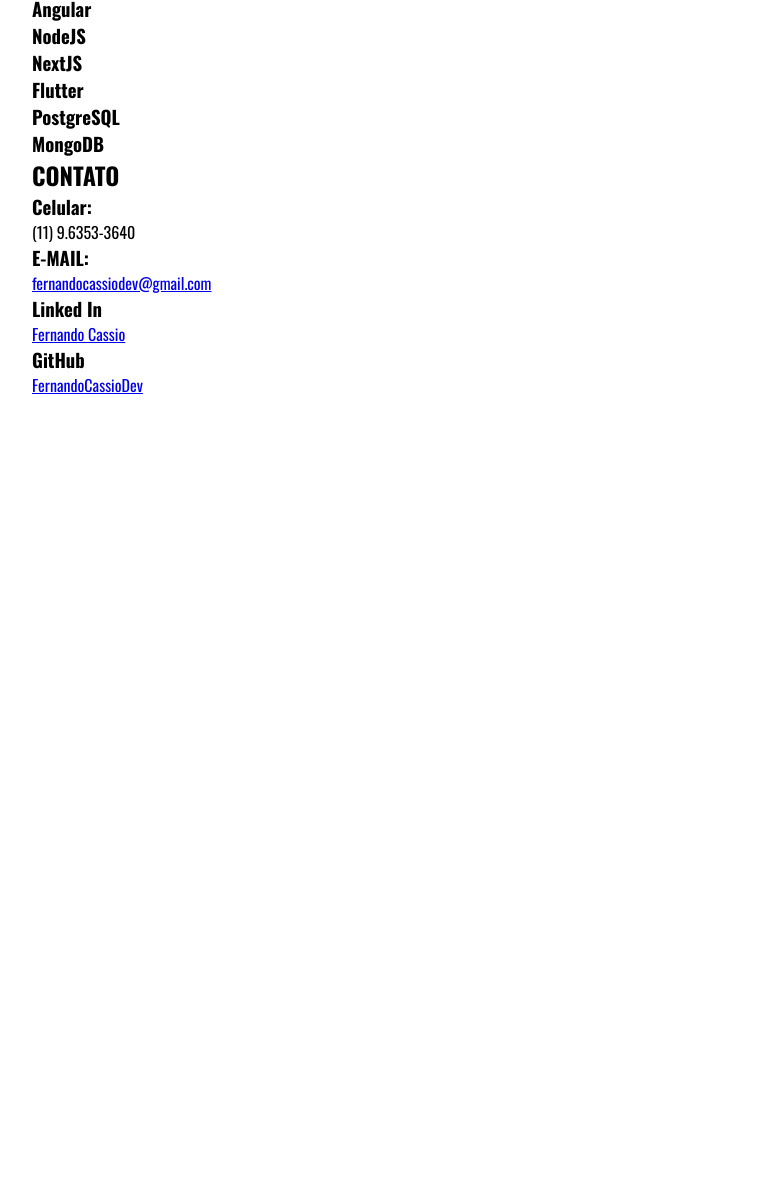
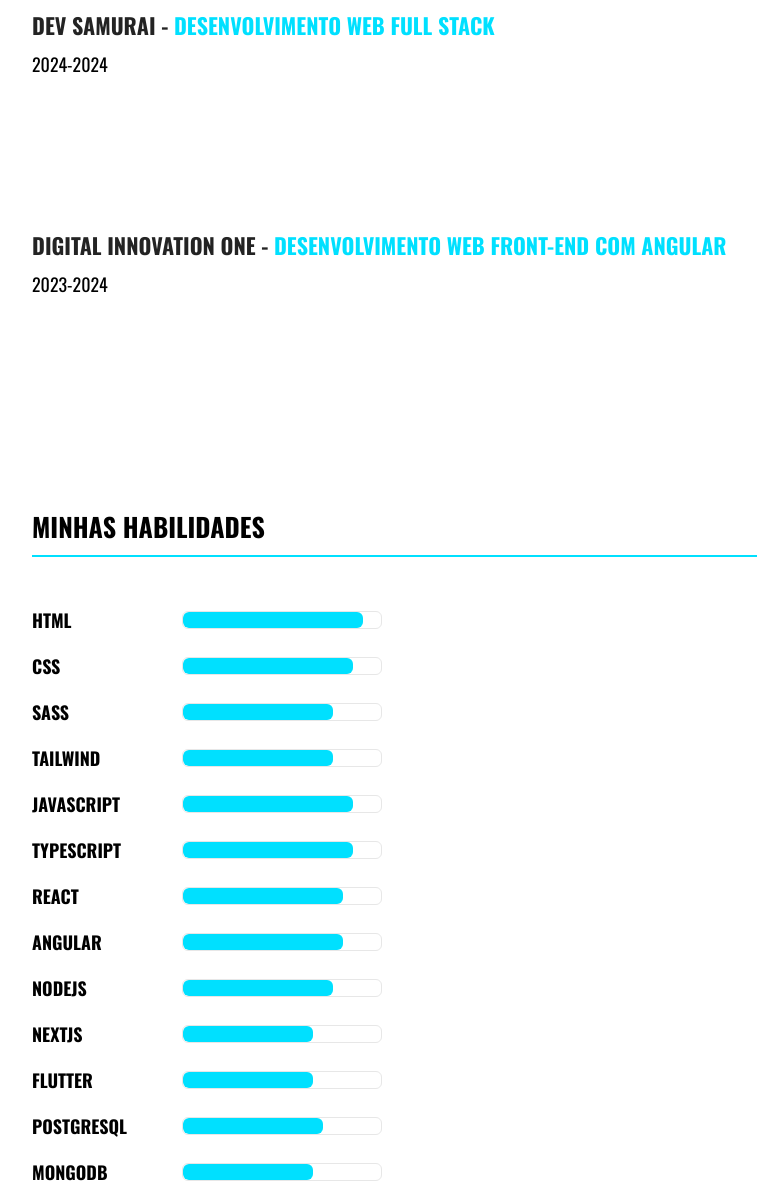
Before and after one commit to FernandoCassioDev/web-curriculum, a plain HTML site: page index.html in a window 1280 px wide. Shown: the part 1385-2573 px from the top of the page, without its empty margins (32-789 px from the left). Before the commit the page ends 1782 px from the top, so only its background shows below. Drawn offline with nearby package versions, Linux system fonts and the light colour scheme.

Commit message:
default css finished

```diff
--- a/assets/css/home.css
+++ b/assets/css/home.css
@@ -134,4 +134,204 @@
     color:#000000 ;
 }
 
-/*education*/
+/*Education*/
+.container .h-education{
+    width: 100%;
+    min-height: 100px;
+}
+
+.container .h-education .h-title__education{
+    width: 100%;
+    height: 50px;
+    border-bottom: 2px solid #00e0ff;
+    margin-bottom: 50px;
+}
+
+.container .h-education .h-title__education h2{
+    margin-top: 5%;
+    font-family: "Oswald", sans-serif;
+    font-weight: bold;
+    font-size: 26px;
+    text-transform: uppercase;
+    color: #000000;
+}
+
+.container .h-education .h-items__education .item{
+    width: 100%;
+    min-height: 220px;
+}
+
+.container .h-education .h-items__education .item .title{
+    margin-bottom: 10px;
+}
+
+.container .h-education .h-items__education .item .title h2{
+    font-family: "Oswald", sans-serif;
+    font-weight: bold;
+    font-size: 22px;
+    text-transform: uppercase;
+    color: #232323;
+}
+
+.container .h-education .h-items__education .item .title span{
+    font-family: "Oswald";
+    font-weight: bold;
+    font-size: 22px;
+    text-transform: uppercase;
+    color: #00e0ff;
+}
+
+.container .h-education .h-items__education .item p{
+    font-family: "Oswald", sans-serif;
+    font-weight: normal;
+    text-align: justify;
+    font-size: 18px;
+    text-transform: uppercase;
+    color: #000;
+}
+
+/*Skills*/
+.container .h-skills{
+    width: 100%;
+    min-height: 100px;
+    margin-bottom: 100px;
+}
+
+.container .h-skills .h-title__skills{
+    width: 100%;
+    height: 50px;
+    border-bottom: 2px solid #00e0ff;
+    margin-bottom: 50px;
+}
+
+.container .h-skills .h-title__skills h2{
+    margin-top: 5%;
+    font-family: "Oswald", sans-serif;
+    font-weight: bold;
+    font-size: 26px;
+    text-transform: uppercase;
+    color: #000;
+}
+
+.container .h-skills .h-items__skills .item{
+    display: flex;
+    flex-direction: row;
+    align-items: center;
+    width: 50%;
+    margin-bottom: 20px;
+}
+
+.container .h-skills .h-items__skills .item .title{
+    min-width: 150px;
+}
+
+.container .h-skills .h-items__skills .item h3{
+    font-family: "Oswald", sans-serif;
+    font-weight: bold;
+    font-size: 18px;
+    text-transform: uppercase;
+    color: #000;
+}
+
+.container .h-skills .h-items__skills .item .icon {
+    position: relative;
+    width: 200px;
+    height: 18px;
+    overflow: hidden;
+    border: 1px solid #e7e7e7;
+    border-radius: 6px;
+    background: transparent;
+}
+
+/* Percents */
+.container .h-skills .h-items__skills .item .icon .percent-30{
+    width: 130px;
+    height: 100%;
+    border-radius: 6px;
+    background-color: #00e0ff;
+}
+
+.container .h-skills .h-items__skills .item .icon .percent-40{
+    width: 140px;
+    height: 100%;
+    border-radius: 6px;
+    background-color: #00e0ff;
+}
+
+.container .h-skills .h-items__skills .item .icon .percent-50{
+    width: 150px;
+    height: 100%;
+    border-radius: 6px;
+    background-color: #00e0ff;
+}
+
+.container .h-skills .h-items__skills .item .icon .percent-60{
+    width: 160px;
+    height: 100%;
+    border-radius: 6px;
+    background-color: #00e0ff;
+}
+
+.container .h-skills .h-items__skills .item .icon .percent-70{
+    width: 170px;
+    height: 100%;
+    border-radius: 6px;
+    background-color: #00e0ff;
+}
+
+.container .h-skills .h-items__skills .item .icon .percent-80{
+    width: 180px;
+    height: 100%;
+    border-radius: 6px;
+    background-color: #00e0ff;
+}
+
+/*contact*/
+.container .h-contact{
+    width: 100%;
+    min-height: 200px;
+    margin-bottom: 50px;
+}
+
+.container .h-contact .h-title__contact{
+    width: 100%;
+    min-height: 50px;
+    border-bottom: 2px solid #00e0ff;
+    margin-bottom: 50px;
+}
+
+
+.container .h-contact .h-title__contact h2{
+    margin-top: 5%;
+    font-family: "Oswald", sans-serif;
+    font-weight: bold;
+    font-size: 26px;
+    text-transform: uppercase;
+    color: #000;
+}
+
+.container .h-contact .item {
+    width: 100%;
+    min-height: 80px;
+}
+
+.container .h-contact .item h3{
+    font-family: "Oswald", sans-serif;
+    font-size: 18px;
+    font-weight: bold;
+    text-transform: uppercase;
+    color:#000;
+}
+
+.container .h-contact .item p{
+    font-family: "Oswald", sans-serif;
+    font-size: 18px;
+    font-weight: normal;
+    color:#00e0ff;
+}
+
+footer{
+    width: 100%;
+    height: 50px;
+    background-color: #00e0ff;
+}
--- a/assets/css/main.css
+++ b/assets/css/main.css
@@ -1,4 +1,5 @@
 @import "./home.css";
+@import "./responsive.css";
 
 *{
     padding: 0;
--- a/index.html
+++ b/index.html
@@ -61,16 +61,22 @@
             </div>
             <div class="h-items__education">
                 <div class="item">
-                    <div class="w-100_title">
-                        <h3>UNIVERSIDADE ESTACIO DE SÁ <span>Análise e Desenvolvimento de Sistemas</span></h3>
+                    <div class="w-100 title">
+                        <h2>UNIVERSIDADE ESTACIO DE SÁ - <span>Análise e Desenvolvimento de Sistemas</span></h2>
                     </div>
                     <p>2023 - 2025</p>
                 </div>
                 <div class="item">
-                    <div class="w-100_title">
-                        <h3>DEV SAMURAI <span>desenvolvimento web Full Stack</span></h3>
-                        2024-2024
+                    <div class="w-100 title">
+                        <h2>DEV SAMURAI - <span>desenvolvimento web Full Stack</span></h2>
                     </div>
+                    <p>2024-2024</p>
+                </div>
+                <div class="item">
+                    <div class="w-100 title">
+                        <h2>DIGITAL INNOVATION ONE - <span>desenvolvimento web front-end com angular</span></h2>
+                    </div>
+                    <p>2023-2024</p>
                 </div>
             </div>
         </div>
@@ -78,84 +84,110 @@
             <div class="h-title__skills">
                 <h2>MINHAS HABILIDADES</h2>
             </div>
-            <div class="h-items_skills">
+            <div class="h-items__skills">
                 <div class="item">
+                    <div class="title">
                         <h3>HTML</h3>
                     </div>
                     <div class="icon">
                         <div class="percent-80"></div>
                     </div>
+                </div>
                 <div class="item">
+                    <div class="title">
                         <h3>CSS</h3>
                     </div>
                     <div class="icon">
                         <div class="percent-70"></div>
                     </div>
+                </div>
                 <div class="item">
+                    <div class="title">
                         <h3>Sass</h3>
                     </div>
                     <div class="icon">
                         <div class="percent-50"></div>
                     </div>
+                </div>
                 <div class="item">
+                    <div class="title">
                         <h3>Tailwind</h3>
                     </div>
                     <div class="icon">
                         <div class="percent-50"></div>
                     </div>
+                </div>
                 <div class="item">
+                    <div class="title">
                         <h3>JavaScript</h3>
                     </div>
                     <div class="icon">
                         <div class="percent-70"></div>
                     </div>
+                </div>
                 <div class="item">
+                    <div class="title">
                         <h3>TypeScript</h3>
                     </div>
                     <div class="icon">
                         <div class="percent-70"></div>
                     </div>
+                </div>
                 <div class="item">
+                    <div class="title">
                         <h3>React</h3>
                     </div>
                     <div class="icon">
                         <div class="percent-60"></div>
                     </div>
+                </div>
                 <div class="item">
+                    <div class="title">
                         <h3>Angular</h3>
                     </div>
                     <div class="icon">
                         <div class="percent-60"></div>
                     </div>
+                </div>
                 <div class="item">
+                    <div class="title">
                         <h3>NodeJS</h3>
                     </div>
                     <div class="icon">
                         <div class="percent-50"></div>
                     </div>
+                </div>
                 <div class="item">
+                    <div class="title">
                         <h3>NextJS</h3>
                     </div>
                     <div class="icon">
                         <div class="percent-30"></div>
                     </div>
+                </div>
                 <div class="item">
+                    <div class="title">
                         <h3>Flutter</h3>
                     </div>
                     <div class="icon">
                         <div class="percent-30"></div>
                     </div>
+                </div>
                 <div class="item">
+                    <div class="title">
                         <h3>PostgreSQL</h3>
                     </div>
                     <div class="icon">
                         <div class="percent-40"></div>
                     </div>
+                </div>
                 <div class="item">
+                    <div class="title">
                         <h3>MongoDB</h3>
                     </div>
                     <div class="icon">
                         <div class="percent-30"></div>
+                    </div>
                 </div>
             </div>
         </div>
@@ -172,7 +204,7 @@
                 <a href="mailto:fernandocassiodev@gmail.com">fernandocassiodev@gmail.com</a>
             </div>
             <div class="w-100 item">
-                <h3>Linked In</h3>
+                <h3>LinkedIn</h3>
                 <a href="http://linkedin.com/in/fernando-cassio-473266283/">Fernando Cassio</a>
             </div>
             <div class="w-100 item">
@@ -181,5 +213,6 @@
             </div>
         </div>
     </div>
+    <footer></footer>
 </body>
 </html>
```
Also changed, not shown: assets/css/responsive.css (added), assets/css/utils.css (added). Lines whose indentation alone changed are shown as unchanged.
